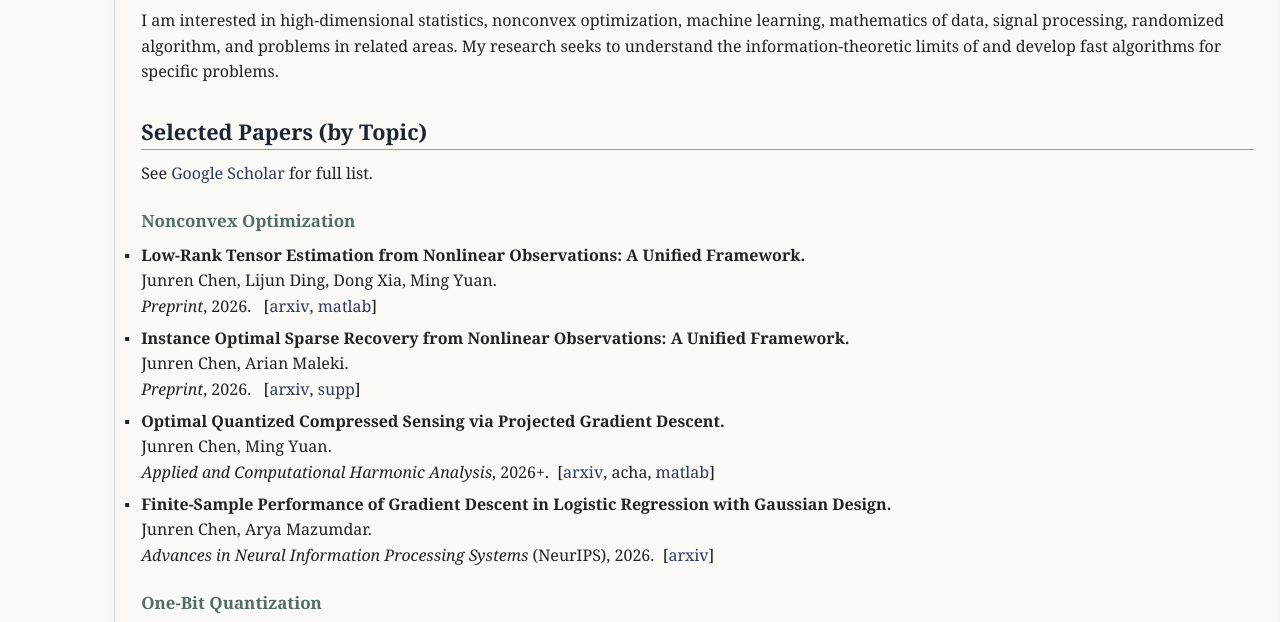
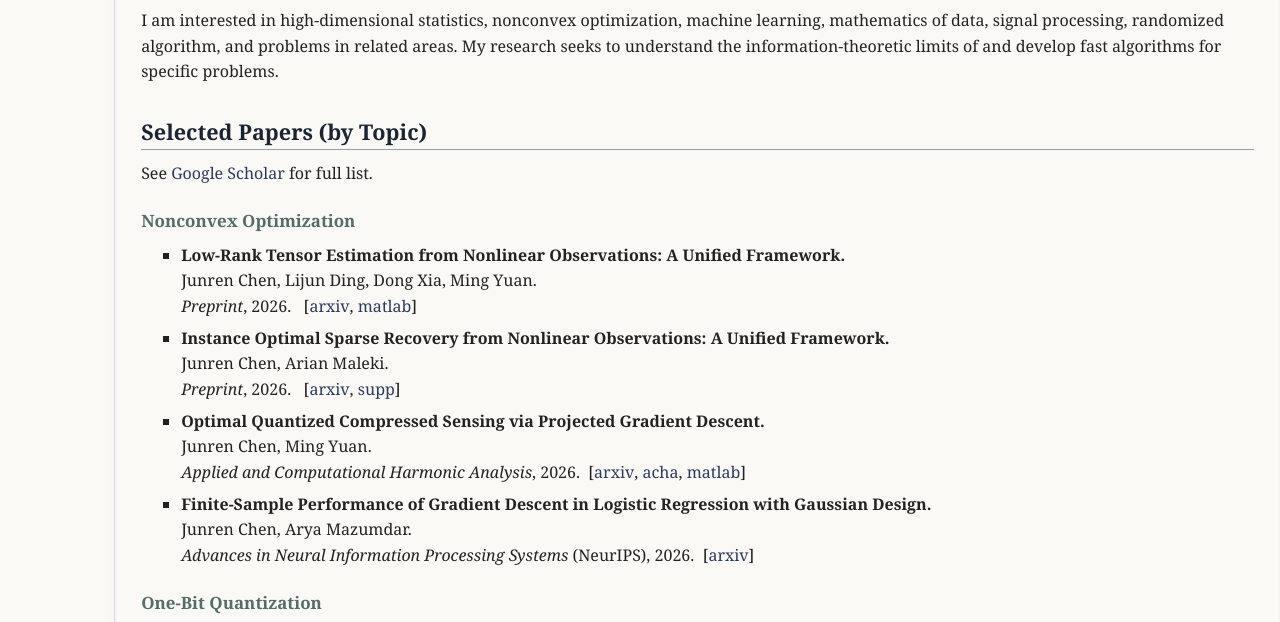
Before and after one commit to junrenchen58/junrenchen58.github.io, a plain HTML site: page research.html in a window 1280 px wide. Shown: the part 162-784 px from the top of the page. Drawn offline with nearby package versions, Linux system fonts and the light colour scheme; some packages are replaced by stand-ins of ours.

Commit message:
Add files via upload

```diff
--- a/css/jemdoc.css
+++ b/css/jemdoc.css
@@ -485,6 +485,7 @@ h3{
 #layout-content ul,
 #layout-content ol{
   margin: .35rem 0 .70rem !important;
+  padding-left: 2.5em;  /* Standard indentation for News, papers, and other lists. */
 }
 #layout-content li{
   margin: .30rem 0 .45rem !important;
@@ -901,48 +902,6 @@ div#toptitle h1 {
     border-bottom: none !important;
 }
 
-/* ===== Remove indentation for publication lists ===== */
-
-#layout-content ul:has(
-  li a[href*="arxiv.org"],
-  li a[href*="doi.org"],
-  li a[href*="ieeexplore.ieee.org"],
-  li a[href*="acm.org"],
-  li a[href*="springer"],
-  li a[href*="sciencedirect.com"]
-) {
-    margin-left: 0 !important;
-    padding-left: 0 !important;
-}
-
-/* 取消默认 bullet，换成悬挂在正文左侧的 bullet */
-#layout-content ul:has(
-  li a[href*="arxiv.org"],
-  li a[href*="doi.org"],
-  li a[href*="ieeexplore.ieee.org"],
-  li a[href*="acm.org"],
-  li a[href*="springer"],
-  li a[href*="sciencedirect.com"]
-) > li {
-    list-style: none !important;
-    position: relative;
-}
-
-/* 让论文标题与正文左边缘对齐，bullet 放在外侧 */
-#layout-content ul:has(
-  li a[href*="arxiv.org"],
-  li a[href*="doi.org"],
-  li a[href*="ieeexplore.ieee.org"],
-  li a[href*="acm.org"],
-  li a[href*="springer"],
-  li a[href*="sciencedirect.com"]
-) > li::before {
-    content: "▪";
-    position: absolute;
-    left: -1.05em;
-    top: 0;
-}
-
 /* ===== Stronger section dividers ===== */
 
 #layout-content h1,
@@ -1122,38 +1081,3 @@ div#toptitle h1 {
     padding-bottom: 0 !important;
     display: block !important;
 }
-
-
-/* ===== Final fix: publication indentation for GitHub / local files / PDFs ===== */
-
-/* Recognize publication lists that only contain GitHub or local-file links */
-#layout-content ul:has(
-  li a[href*="github.com"],
-  li a[href*="../files/"],
-  li a[href$=".pdf"]
-) {
-    margin-left: 0 !important;
-    padding-left: 0 !important;
-}
-
-/* Remove default list bullet */
-#layout-content ul:has(
-  li a[href*="github.com"],
-  li a[href*="../files/"],
-  li a[href$=".pdf"]
-) > li {
-    list-style: none !important;
-    position: relative;
-}
-
-/* Add the same hanging bullet as your other publications */
-#layout-content ul:has(
-  li a[href*="github.com"],
-  li a[href*="../files/"],
-  li a[href$=".pdf"]
-) > li::before {
-    content: "▪";
-    position: absolute;
-    left: -1.05em;
-    top: 0;
-}
--- a/research.html
+++ b/research.html
@@ -116,7 +116,7 @@ See <a href="https://scholar.google.com/citations?user=pw3tOroAAAAJ&amp;hl=en" t
 </li>
 <li><p><b>Optimal Quantized Compressed Sensing via Projected Gradient Descent.</b> <br /> Junren Chen, Ming Yuan. <br />
 
-<i>Applied and Computational Harmonic Analysis</i>, 2026+.&nbsp;&nbsp;[<a href="https://arxiv.org/abs/2407.04951" target=&ldquo;blank&rdquo;>arxiv</a>,&nbsp;acha,&nbsp;<a href="https://github.com/junrenchen58/optimal-qcs" target=&ldquo;blank&rdquo;>matlab</a>]
+<i>Applied and Computational Harmonic Analysis</i>, 2026.&nbsp;&nbsp;[<a href="https://arxiv.org/abs/2407.04951" target=&ldquo;blank&rdquo;>arxiv</a>,&nbsp;<a href="https://www.sciencedirect.com/science/article/pii/S1063520326000941" target=&ldquo;blank&rdquo;>acha</a>,&nbsp;<a href="https://github.com/junrenchen58/optimal-qcs" target=&ldquo;blank&rdquo;>matlab</a>]
 
 
 
```
Also changed, not shown: bio.html (+8 -8 lines), index.html (+5 -0 lines), 3 other files.
